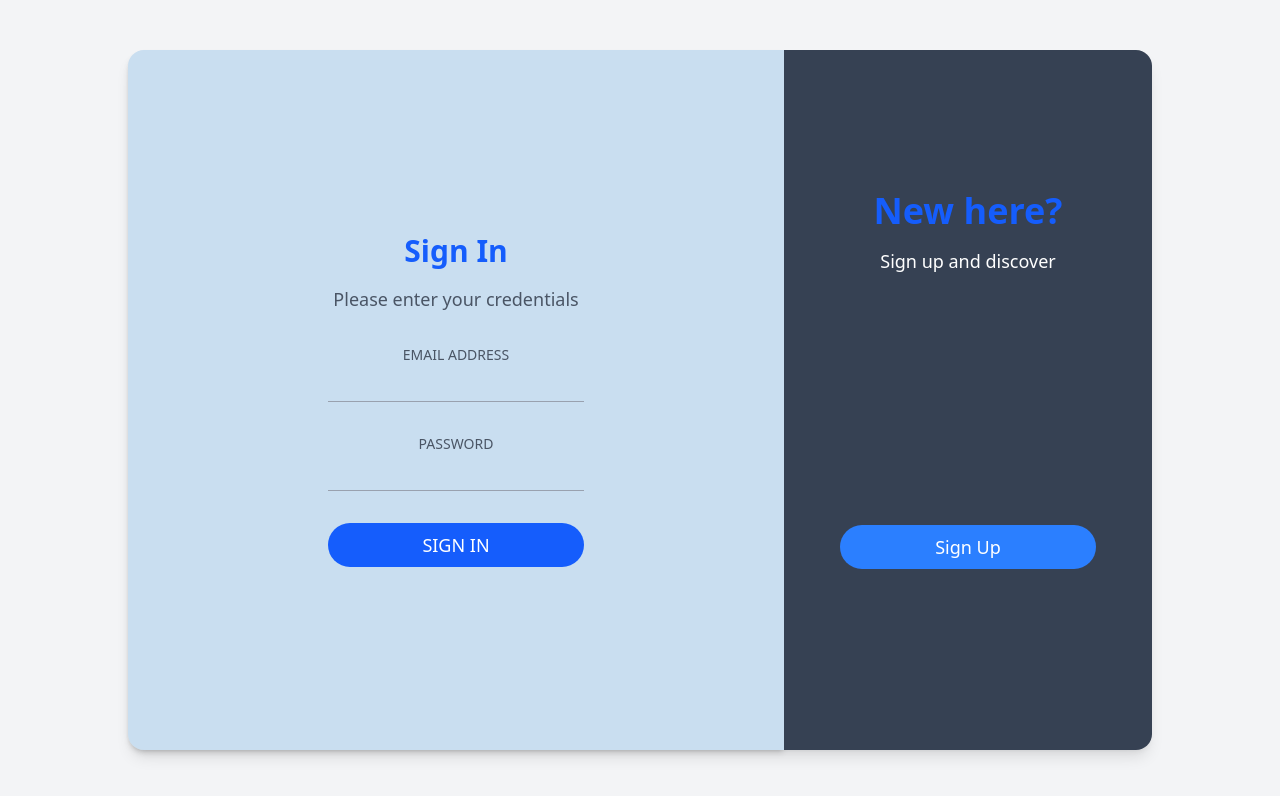
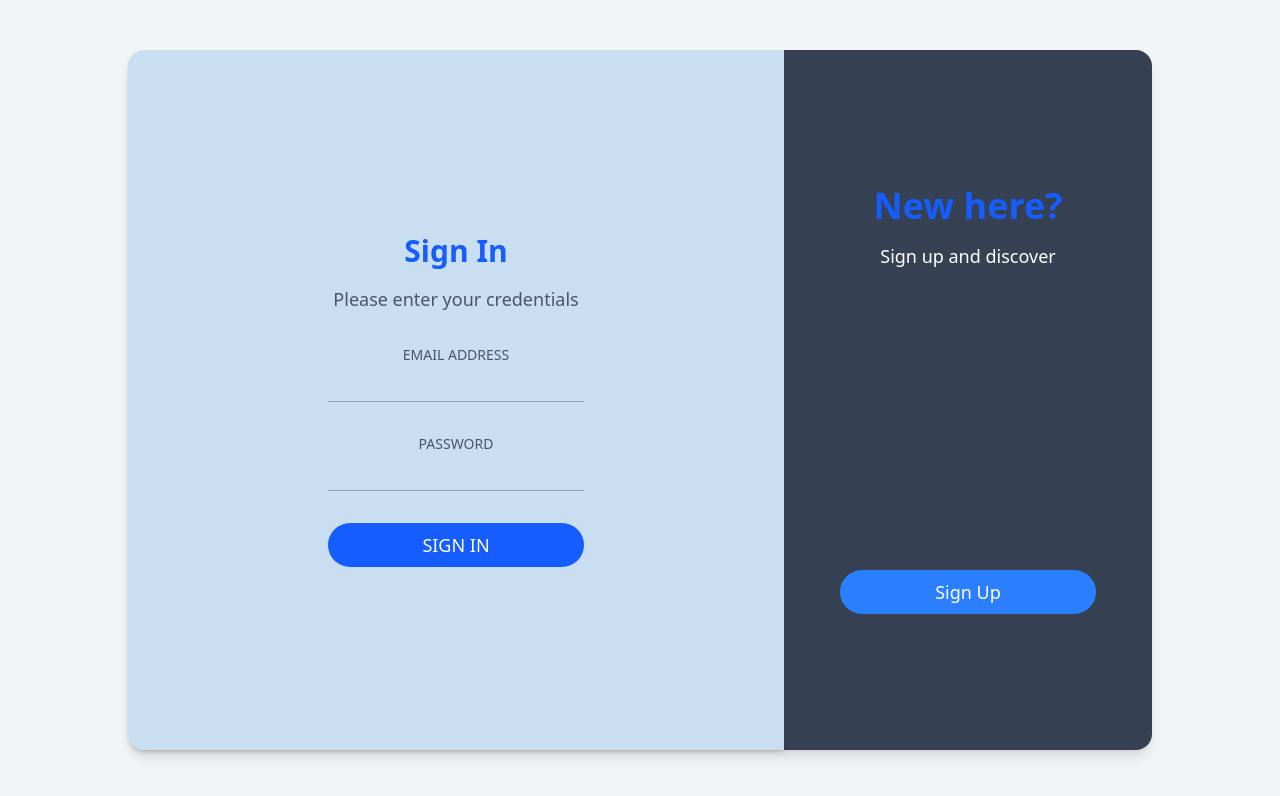
Before and after one commit to Safdari10/task-manager, a Next.js app in the folder frontend/: page / in a window 1280 px wide. Shown: the top 796 px of the page. Built offline with nearby package versions, Linux system fonts and the light colour scheme.

Commit message:
Adjusts layout spacing and padding for toggle panels
Increases the vertical gap between elements and replaces separate padding classes with uniform padding to improve visual balance and consistency in the authentication toggle UI.

```diff
--- a/frontend/src/app/components/LoginSignupToggle.tsx
+++ b/frontend/src/app/components/LoginSignupToggle.tsx
@@ -7,7 +7,7 @@ const LoginSignupToggle = ({ display, setDisplay }: LoginSignupToggleProps) => {
   return (
     <>
       {display === "login" ? (
-        <div className="flex flex-col items-center justify-center gap-[250px] w-[40%] h-full pt-10 pb-20 px-14 bg-gray-700 rounded-r-2xl">
+        <div className="flex flex-col items-center justify-center gap-[300px] w-[40%] h-full p-14 bg-gray-700 rounded-r-2xl">
           <div className="flex flex-col items-center gap-4">
             <h1 className="text-4xl font-bold text-blue-600">New here?</h1>
             <p className="text-lg text-white">Sign up and discover</p>
@@ -19,7 +19,7 @@ const LoginSignupToggle = ({ display, setDisplay }: LoginSignupToggleProps) => {
           </button>
         </div>
       ) : (
-        <div className="flex flex-col items-center justify-center gap-[250px] w-[40%] h-full pt-10 pb-20 px-14 bg-gray-700 rounded-r-2xl">
+        <div className="flex flex-col items-center justify-center gap-[300px] w-[40%] h-full p-14 bg-gray-700 rounded-r-2xl">
           <div className="flex flex-col items-center gap-4">
             <h1 className="text-4xl font-bold text-blue-600">One of us?</h1>
             <p className="text-lg text-white">Just sign in</p>
```
